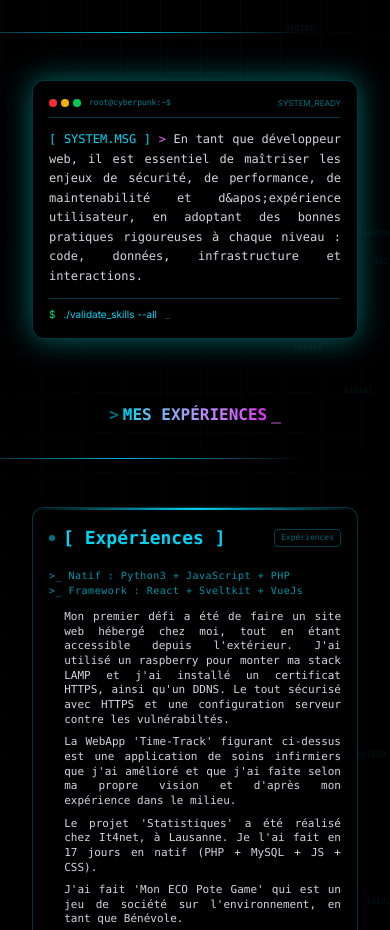
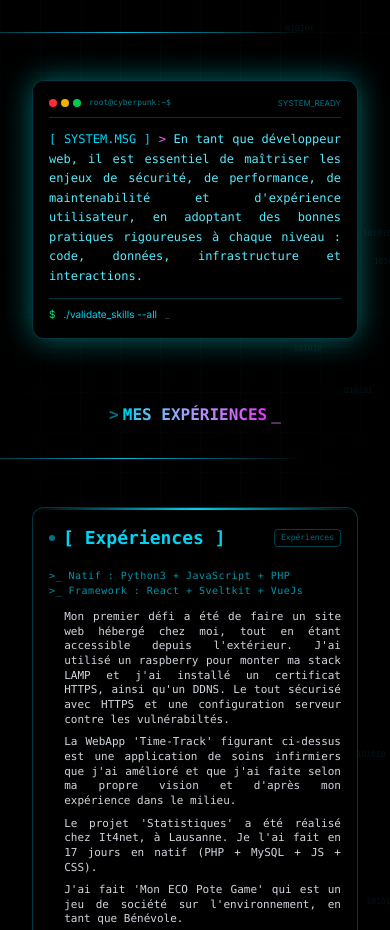
Before and after one commit to TLRKiliann/portfolio-nextjs, a Next.js app in the folder portfolio-carousel/: page / in a window 390 px wide. Shown: the part 7924-8854 px from the top of the page. Built offline with nearby package versions, Linux system fonts and the light colour scheme.

Commit message:
some visual effect added to text

```diff
--- a/portfolio-carousel/ui/Legend.tsx
+++ b/portfolio-carousel/ui/Legend.tsx
@@ -1,8 +1,8 @@
 "use client";
 
 import { BinaryNumbersType } from "@/lib/type";
-import { motion } from "framer-motion";
-import { useEffect, useState } from "react";
+import { motion, useInView } from "framer-motion";
+import { useEffect, useRef, useState } from "react";
 import { useLanguage } from "@/context/LanguageContext";
 import { textAPI_EN, textAPI_FR, textBackendEN, textBackendFR, textsEN_Xp, textsFR_Xp, textSPA_EN, textSPA_FR } from "@/lib/TextForLegend";
 
@@ -10,6 +10,29 @@ export default function Legend() {
 
   const { chooseLang } = useLanguage();
   const [binaryNumbers, setBinaryNumbers] = useState<BinaryNumbersType[]>([]);
+
+  const terminalRef = useRef<HTMLDivElement>(null);
+  const isInView = useInView(terminalRef, { once: true });
+  const [displayedText, setDisplayedText] = useState('');
+
+  const fullText = chooseLang === "FR"
+    ? `En tant que développeur web, il est essentiel de maîtriser les enjeux de sécurité, de performance, de maintenabilité et d'expérience utilisateur, en adoptant des bonnes pratiques rigoureuses à chaque niveau : code, données, infrastructure et interactions.`
+    : `As a web developer, it is essential to master the challenges of security, performance, maintainability, and user experience by adopting rigorous best practices at every level: code, data, infrastructure, and interactions.`;
+
+  useEffect(() => {
+    if (!isInView) return;
+    setDisplayedText('');
+    let i = 0;
+    const interval = setInterval(() => {
+      if (i < fullText.length) {
+        setDisplayedText(fullText.slice(0, i + 1));
+        i++;
+      } else {
+        clearInterval(interval);
+      }
+    }, 18);
+    return () => clearInterval(interval);
+  }, [isInView, fullText]);
 
   useEffect(() => {
     const numbers = Array(15).fill(null).map(() => ({
@@ -68,7 +91,7 @@ export default function Legend() {
         </div>
 
         {/* Citation principale avec effet terminal - plein largeur sur mobile */}
-        <div className="relative w-full sm:w-[70%] lg:w-[50%] m-auto group px-4 sm:px-0">
+        <div ref={terminalRef} className="relative w-full sm:w-[70%] lg:w-[50%] m-auto group px-4 sm:px-0">
           <div className="absolute -inset-1 bg-linear-to-r from-cyan-500 to-fuchsia-500 rounded-xl blur-xl opacity-0 group-hover:opacity-20 transition duration-500" />
           <div className="relative p-4 sm:p-6 rounded-xl bg-black/80 backdrop-blur-sm shadow-[0_0_30px_rgba(0,255,255,0.4)] border border-cyan-500/30 hover:border-cyan-500 transition-all duration-300 overflow-hidden">
             <div className="absolute inset-0 bg-linear-to-r from-transparent via-cyan-500/5 to-transparent -translate-x-full group-hover:translate-x-full transition-transform duration-1000" />
@@ -82,13 +105,13 @@ export default function Legend() {
               <span className="text-[8px] sm:text-[10px] text-cyan-400 ml-auto animate-pulse">SYSTEM_READY</span>
             </div>
 
-            <p className="text-justify text-gray-300 font-mono text-xs sm:text-sm leading-relaxed">
+            <p className="text-justify text-cyan-300 font-mono text-xs sm:text-sm leading-relaxed">
               <span className="text-cyan-400">[ SYSTEM.MSG ]</span>
-              <span className="text-fuchsia-400"> &gt;</span> {chooseLang === "FR" ? `En tant que développeur web, il est essentiel de maîtriser les enjeux de sécurité,
-              de performance, de maintenabilité et d&apos;expérience utilisateur, en adoptant des bonnes pratiques rigoureuses à chaque niveau :
-              code, données, infrastructure et interactions.` : `As a web developer, it is essential to master the challenges of security,
-              performance, maintainability, and user experience by adopting rigorous best practices at every level:
-              code, data, infrastructure, and interactions.`}
+              <span className="text-fuchsia-400"> &gt;</span>{' '}
+              {displayedText}
+              {displayedText.length < fullText.length && (
+                <span className="text-cyan-400 animate-pulse">▌</span>
+              )}
             </p>
 
             {/* Ligne de commande fictive */}
```
